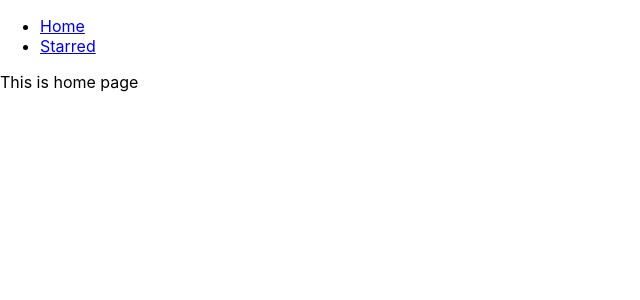
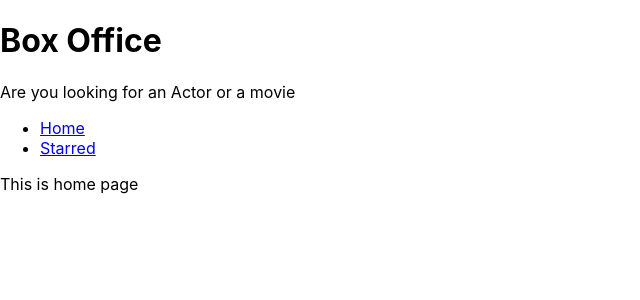
Before and after one commit to kumarlokesh3132/box-office, a React (Create React App) app: page / in a window 1280 px wide. Shown: the top 300 px of the page, without its empty margins (0-640 px from the left). Built offline with nearby package versions, Linux system fonts and the light colour scheme.

Commit message:
added title and layout

```diff
--- a/src/App.js
+++ b/src/App.js
@@ -1,18 +1,13 @@
 import React from 'react';
 import { Switch, Route} from 'react-router-dom'
 
-import Navs from './Components/Navs'
+
 import Home from './pages/Home';
 import Starred from './pages/Starred';
 
 
 function App() {
   return (
-    <div>
-
-    <Navs />
-
-
     <Switch>
 <Route exact path="/">
 <Home />
@@ -27,7 +22,6 @@
 </Route>
 
     </Switch>
-    </div>
   );
 }
 
--- /dev/null
+++ b/src/Components/MainPageLayout.js
@@ -0,0 +1,14 @@
+import React from 'react'
+import Navs from './Navs';
+import Title from './Title';
+
+const MainPageLayout = ({ children }) => (
+      <div>
+      <Title title="Box Office" subtitle="Are you looking for an Actor or a movie "  />
+        <Navs />
+      {children}
+
+      </div>
+    );
+
+    export default MainPageLayout
--- /dev/null
+++ b/src/Components/Title.js
@@ -0,0 +1,11 @@
+import React from 'react'
+
+const Title = ({ title, subtitle }) =>  (
+    <div>
+      <h1>{title}</h1>
+      <p>{subtitle}</p>
+    </div>
+  )
+
+
+export default Title
--- a/src/pages/Home.js
+++ b/src/pages/Home.js
@@ -1,9 +1,10 @@
 import React from 'react'
+import MainPageLayout from '../Components/MainPageLayout'
 
 const Home = () => (
-    <div>
+    <MainPageLayout>
       This is home page
-    </div>
+    </MainPageLayout>
   )
 
 
--- a/src/pages/Starred.js
+++ b/src/pages/Starred.js
@@ -1,9 +1,10 @@
 import React from 'react'
+import MainPageLayout from '../Components/MainPageLayout'
 
 const Starred = () =>  (
-    <div>
+    <MainPageLayout>
       This is starred page
-    </div>
+    </MainPageLayout>
   )
 
 
```
